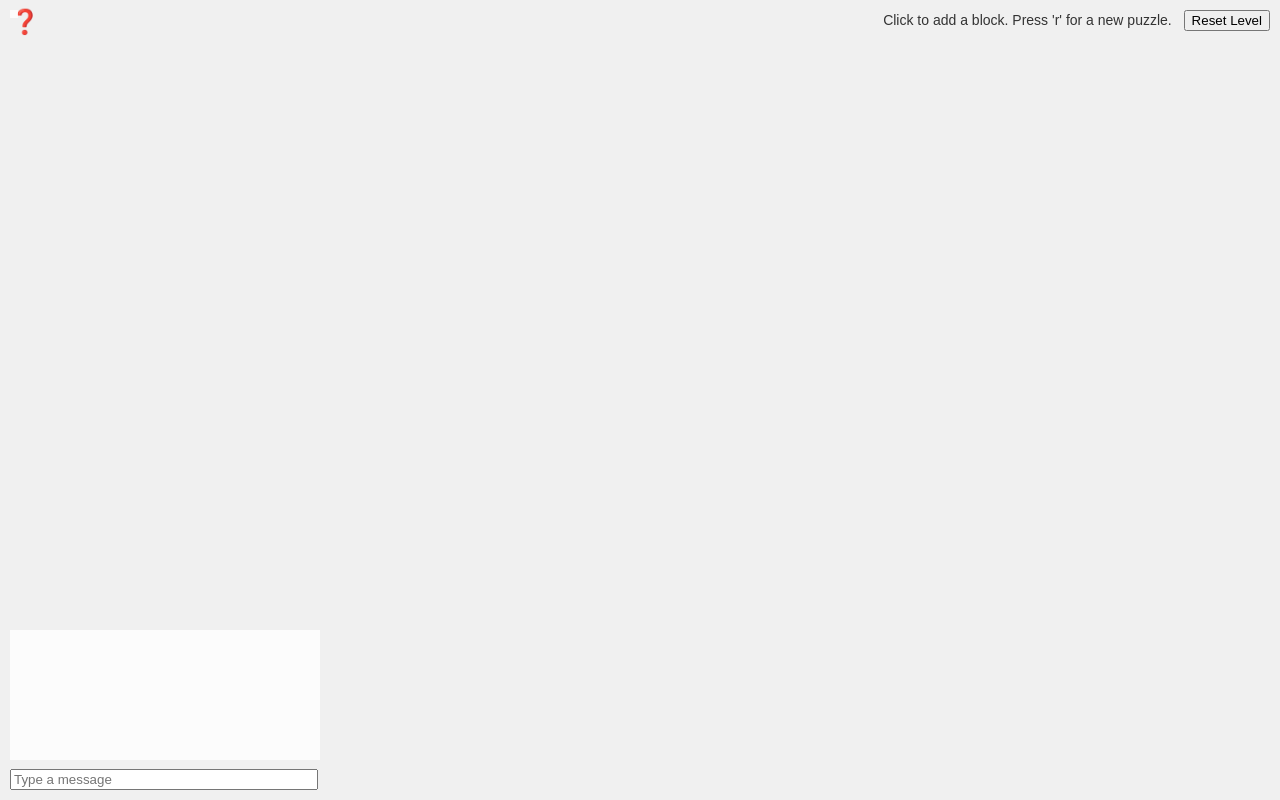
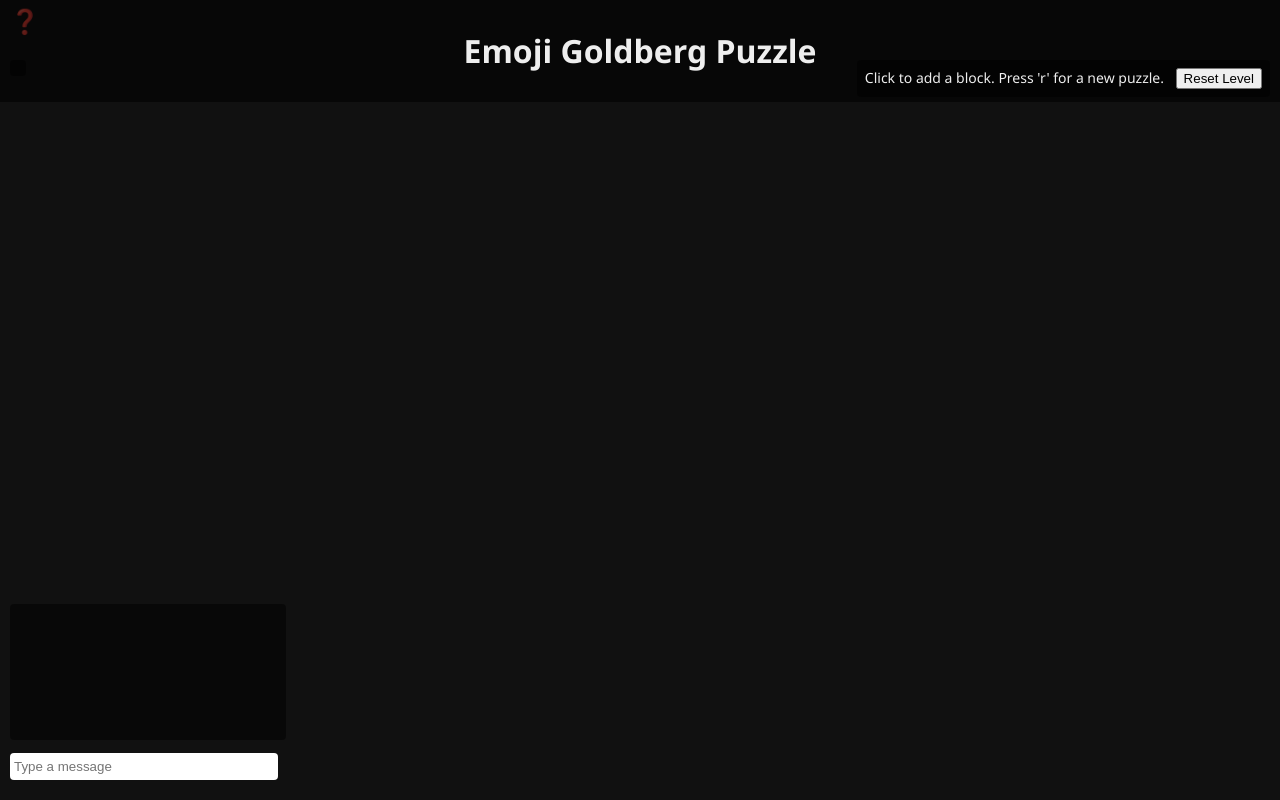
Before and after one commit to deveydtj/Goldberg, a website with bundled scripts: page public/index.html in a window 1280 px wide. Built offline with nearby package versions, Linux system fonts and the light colour scheme; no server answers.

Commit message:
Improve UI layout

```diff
--- a/public/index.html
+++ b/public/index.html
@@ -4,19 +4,20 @@
     <meta charset="UTF-8" />
     <meta name="viewport" content="width=device-width, initial-scale=1.0" />
     <title>Emoji Goldberg Puzzle</title>
-    <style>
-        body { margin: 0; overflow: hidden; }
-        canvas { display: block; background: #f0f0f0; }
-    </style>
+    <link rel="stylesheet" href="style.css" />
 </head>
 <body>
+    <header>
+        <h1>Emoji Goldberg Puzzle</h1>
+    </header>
     <canvas id="gameCanvas" width="800" height="600"></canvas>
-    <div id="leaderboard" style="position:absolute;top:10px;left:10px;color:#333;font-family:sans-serif;font-size:14px;background:rgba(255,255,255,0.8);padding:4px;"></div>
-    <div id="chatLog" style="position:absolute;bottom:40px;left:10px;width:300px;height:120px;overflow-y:auto;background:rgba(255,255,255,0.8);padding:5px;font-family:sans-serif;font-size:14px;"></div>
-    <input id="chatInput" type="text" placeholder="Type a message" style="position:absolute;bottom:10px;left:10px;width:300px;"/>
-    <div style="position:absolute;top:10px;right:10px;color:#333;font-family:sans-serif;font-size:14px;">
-        Click to add a block. Press 'r' for a new puzzle.
-        <button id="resetLevelBtn" style="margin-left:8px;">Reset Level</button>
+    <div id="ui">
+        <div id="leaderboard"></div>
+        <div id="chatLog"></div>
+        <input id="chatInput" type="text" placeholder="Type a message" />
+        <div id="controls">Click to add a block. Press 'r' for a new puzzle.
+            <button id="resetLevelBtn">Reset Level</button>
+        </div>
     </div>
     <script type="module" src="client.js"></script>
 </body>
--- /dev/null
+++ b/public/style.css
@@ -0,0 +1,83 @@
+body {
+    margin: 0;
+    overflow: hidden;
+    background: linear-gradient(#222, #444);
+    color: #eee;
+    font-family: "Segoe UI", Tahoma, sans-serif;
+}
+
+canvas {
+    display: block;
+    background: #111;
+}
+
+header {
+    position: absolute;
+    top: 0;
+    left: 0;
+    right: 0;
+    padding: 8px 16px;
+    background: rgba(0,0,0,0.6);
+    text-align: center;
+    pointer-events: none;
+}
+
+#ui {
+    position: absolute;
+    top: 0;
+    left: 0;
+    right: 0;
+    bottom: 0;
+    pointer-events: none;
+}
+
+#leaderboard {
+    position: absolute;
+    top: 60px;
+    left: 10px;
+    background: rgba(0,0,0,0.5);
+    padding: 8px;
+    border-radius: 4px;
+    font-size: 14px;
+    pointer-events: auto;
+}
+
+#chatLog {
+    position: absolute;
+    bottom: 60px;
+    left: 10px;
+    width: 260px;
+    height: 120px;
+    overflow-y: auto;
+    background: rgba(0,0,0,0.5);
+    padding: 8px;
+    border-radius: 4px;
+    font-size: 14px;
+    pointer-events: auto;
+}
+
+#chatInput {
+    position: absolute;
+    bottom: 20px;
+    left: 10px;
+    width: 260px;
+    padding: 6px 4px;
+    border: none;
+    border-radius: 4px;
+    pointer-events: auto;
+}
+
+#controls {
+    position: absolute;
+    top: 60px;
+    right: 10px;
+    font-size: 14px;
+    background: rgba(0,0,0,0.5);
+    padding: 8px;
+    border-radius: 4px;
+    pointer-events: auto;
+}
+
+#resetLevelBtn {
+    margin-left: 8px;
+}
```
Also changed, not shown: README.md.
